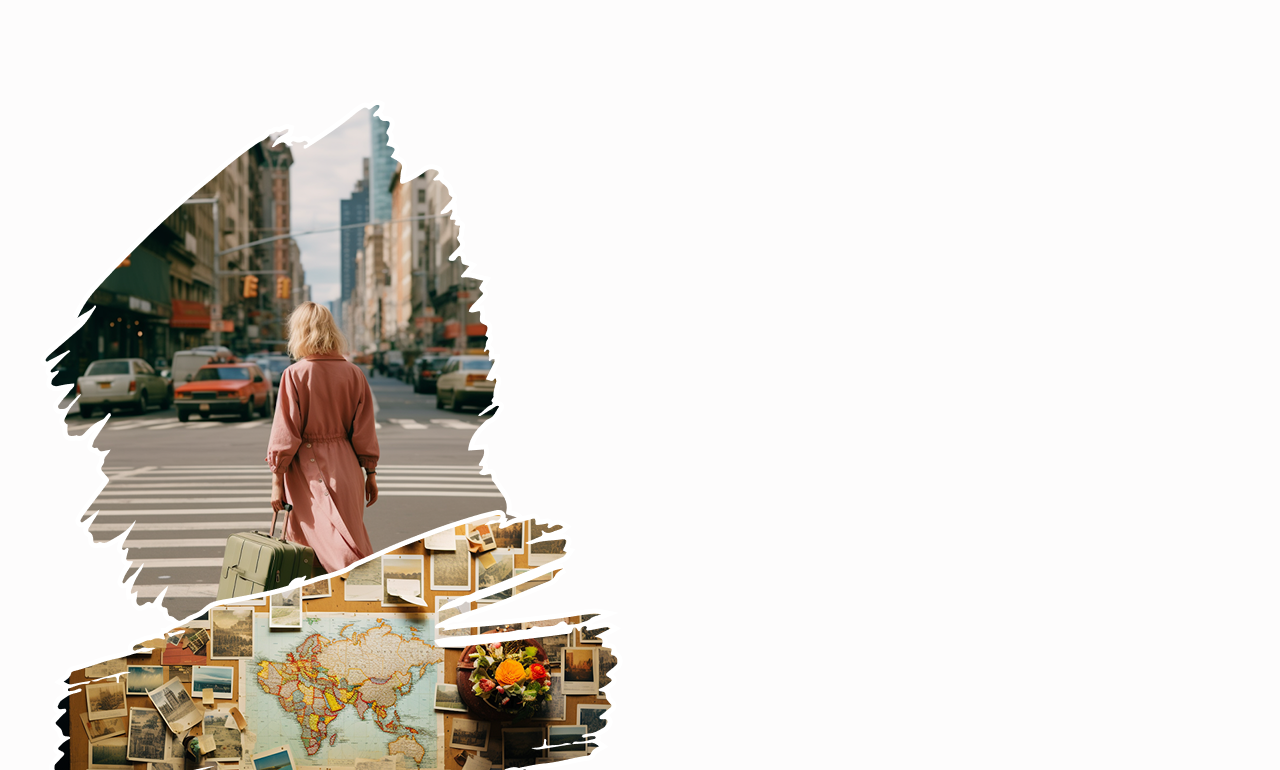
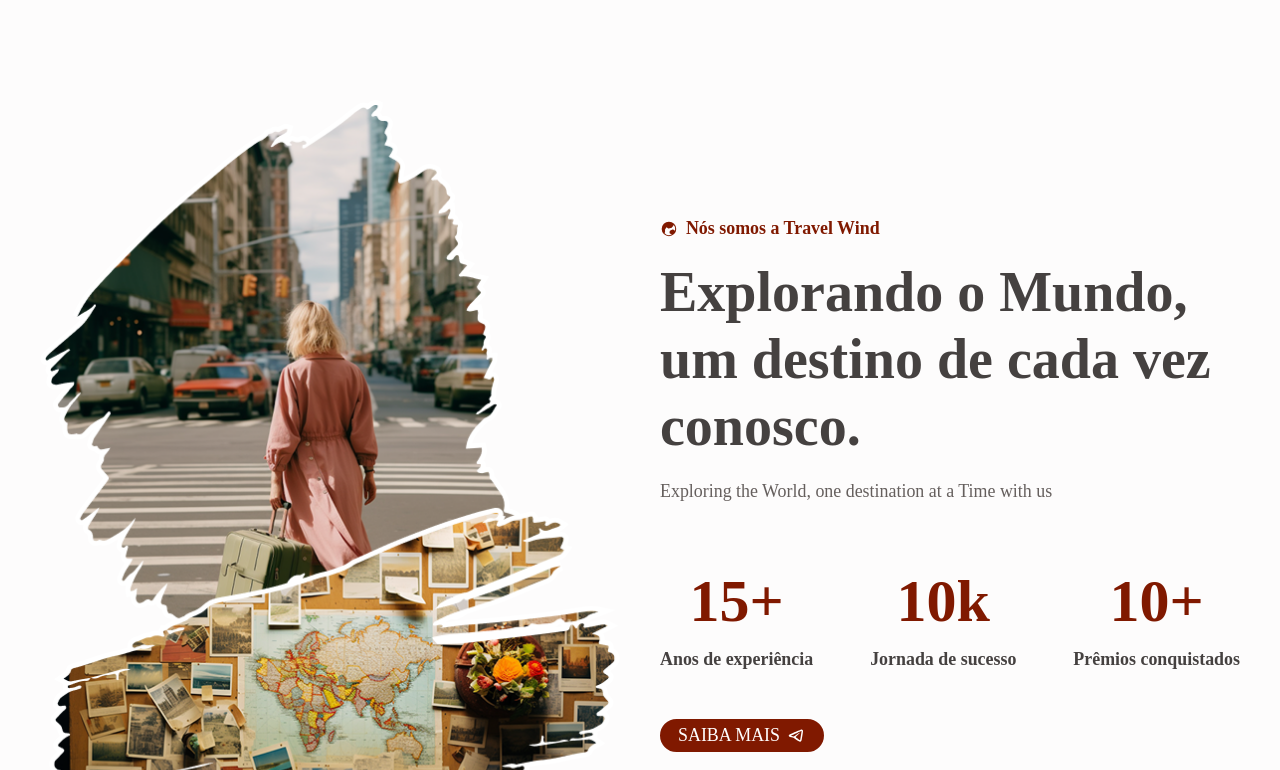
Before and after one commit to FernandoAntonioAzevedo/TravelWind, a React (Vite) app: page / in a window 1280 px wide. Shown: the part 1590-2360 px from the top of the page. Built offline with nearby package versions, Linux system fonts and the light colour scheme; a web font is replaced by a local one.

Commit message:
finalizando about component e dando inicio a destinations component

```diff
--- a/src/components/about/About.jsx
+++ b/src/components/about/About.jsx
@@ -2,6 +2,8 @@ import aboutImg from "../../assets/img/about-img.png";
 import SectionTitle from "../title/SectionTitle";
 import ScrollLink from "../links/ScrollLink";
 import { RiTelegram2Line } from "react-icons/ri";
+
+import "./about.css";
 
 const About = () => {
   return (
@@ -11,8 +13,8 @@ const About = () => {
 
         <div className="about-content">
           <SectionTitle
-            subtitle="Nós somos a Travel Wind "
-            title="Sobre Nós"
+            subtitle="Nós somos a Travel Wind"
+            title="Explorando o Mundo, um destino de cada vez conosco."
             description="Exploring the World, one destination at a Time with us"
           />
 
--- a/src/components/about/about.css
+++ b/src/components/about/about.css
@@ -0,0 +1,31 @@
+.about-container {
+    grid-template-columns: repeat(2, 1fr);
+    align-items: center;
+    column-gap: 2.5rem;
+}
+
+.about-img {
+    justify-self: center;
+}
+
+.about-data {
+    display: flex;
+    justify-content: space-between;
+    gap: 1rem;
+    margin-bottom: 3rem;
+}
+
+.about-item {
+    text-align: center;
+}
+
+.about-no {
+    color: var(--first-color);
+    font-size: var(--big-font-size);
+    font-weight: var(--weight-900);
+}
+
+.about-title {
+    font-size: var(--large-font-size);
+    font-weight: var(--weight-700);
+}
--- a/src/components/title/SectionTitle.jsx
+++ b/src/components/title/SectionTitle.jsx
@@ -1,8 +1,18 @@
+import { PiGlobeHemisphereEastFill } from "react-icons/pi";
+
 import "./sectionTitle.css";
 
-const SectionTitle = ({title, description}) => {
+const SectionTitle = ({ subtitle, title, description}) => {
   return (
     <div className="section-header">
+        {subtitle && (
+          <>
+           <p className="section-subtitle">
+            <PiGlobeHemisphereEastFill />
+            {subtitle}
+           </p>
+          </>
+        )}
         <h2 className="section-title">{title}</h2>
 
         <p className="section-description">{description}</p>
--- a/src/components/title/sectionTitle.css
+++ b/src/components/title/sectionTitle.css
@@ -2,7 +2,17 @@
     max-width: 600px;
 }
 
-.section-title {
+.section-subtitle {
+    color: var(--first-color);
+    font-size: var(--large-font-size);
+    font-weight: var(--weight-700);
+    display: inline-flex;
+    align-items: center;
+    column-gap: 0.5rem;
+    margin-bottom: 1rem;
+}
+
+.section-title  {
     font-size: var(--h1-font-size);
 }
 
```
